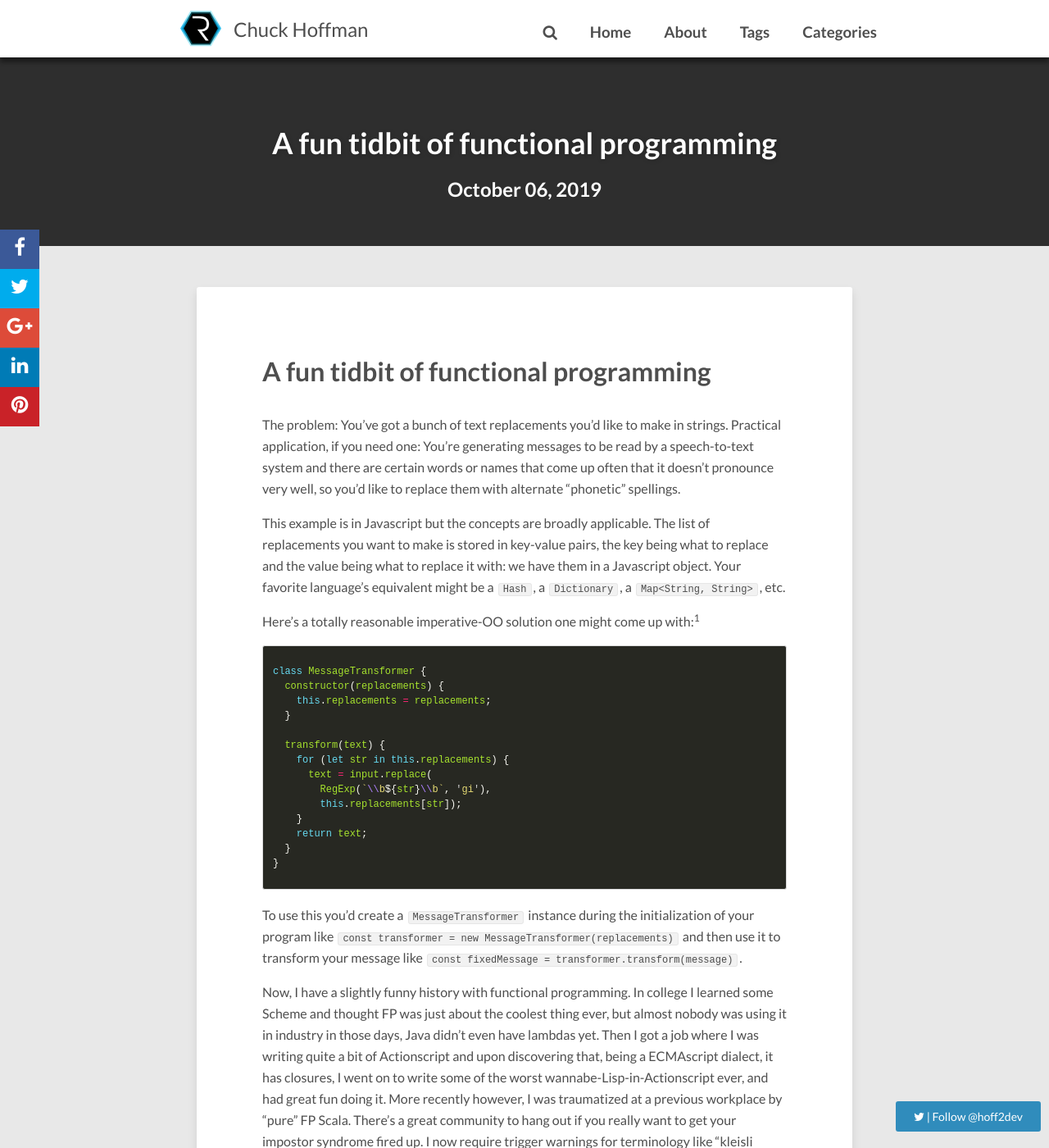
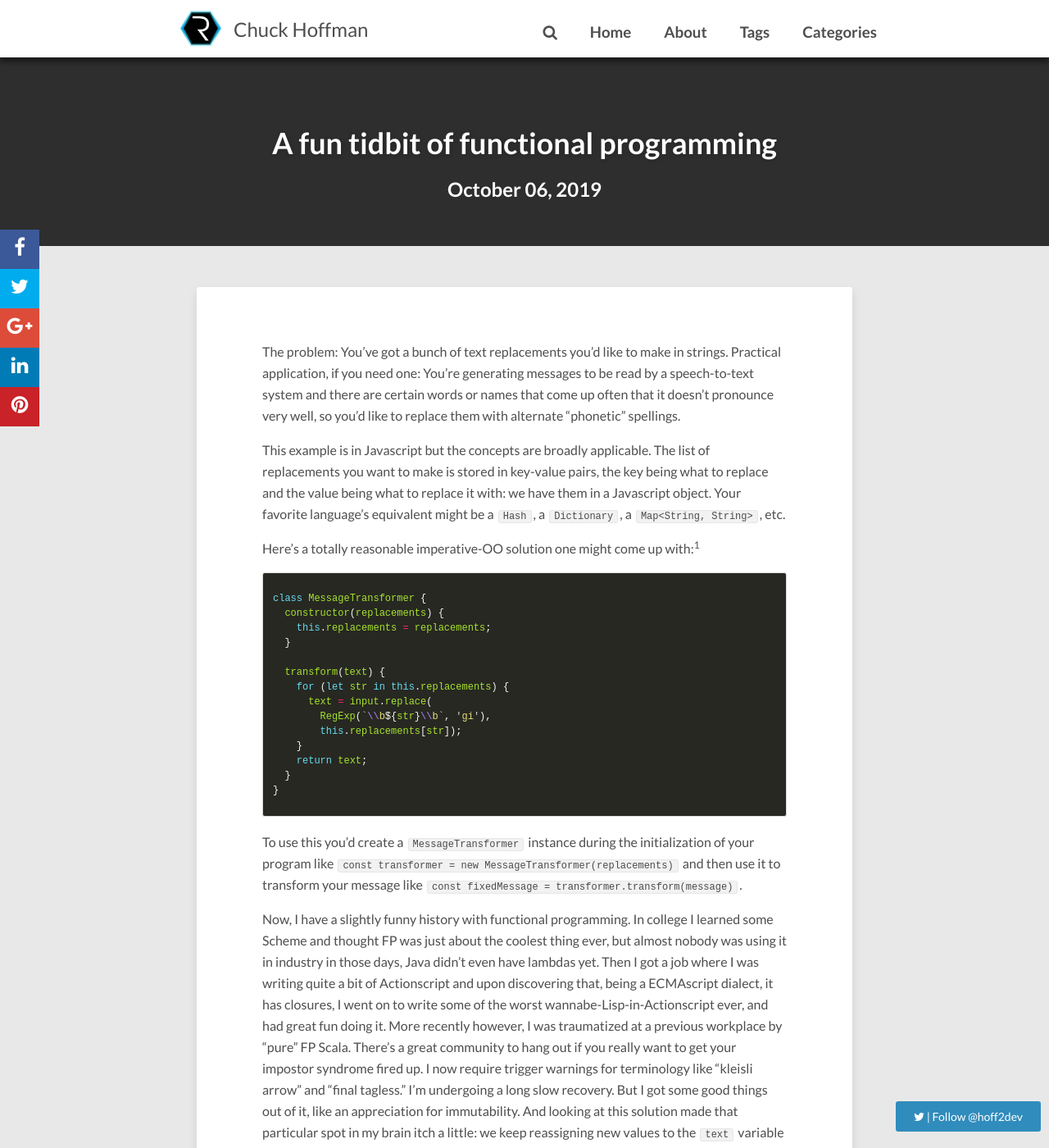
Before and after one commit to hoff2/hoff2.github.io, a Jekyll site: the page built from _posts/2019-09-23-functional-fun.md, in a window 1280 px wide and 1400 px high. Shown: the whole window at 82% size. Built offline with Jekyll 4.4.1, drawn with Linux system fonts in a browser that asks for light colours; nearby versions of some CDN libraries; comment, search, counter and statistics services are not loaded.

Commit message:
get rid of gratuitous headers & titles

```diff
--- a/_includes/header.html
+++ b/_includes/header.html
@@ -46,6 +46,7 @@
       <li class="header-item"><a href="{{site.url}}/search"><h3><i class="fa fa-search"></i></h3></a></li>
     </ul>
   </div>
+{% if page.title %}
   <div class="entry-header">
     <div class="header-title">
       <div class="header-title-wrap">
@@ -70,6 +71,7 @@
       </div><!-- /.header-title-wrap -->
     </div><!-- /.header-title -->
   </div><!-- /.entry-header -->
+{% endif %}
 
 
 <nav id="menu" style="display: none">
--- a/_layouts/post.html
+++ b/_layouts/post.html
@@ -21,7 +21,6 @@
               {% if page.image.credit %}<div class="image-credit">Image source: <a target="_blank" href="{{ page.image.creditlink }}">{{ page.image.credit }}</a></div><!-- /.image-credit -->{% endif %}
             </div>
         {% endif %}
-      <h1 class="post-title entry-title">{{ page.title }}</h1>
       {{ content }}
       <footer class="entry-meta">
         <span class="entry-tags">{% for tag in page.tags %}<a href="{{ site.url }}/tags#{{ tag }}" title="Pages tagged {{ tag }}" class="tag"><span class="term">{{ tag }}</span></a>{% unless forloop.last %}{% endunless %}{% endfor %}</span>
--- a/_sass/_page.scss
+++ b/_sass/_page.scss
@@ -150,9 +150,6 @@
 			max-width: 800px;
 			margin: 50px auto 30px auto;
 			padding: 50px 80px;
-			> p:first-child {
-				@include font-size(20);
-			}
 		}
 	}
 	#disqus_thread {
--- a/index.html
+++ b/index.html
@@ -1,8 +1,6 @@
 ---
 layout: home
-title: "Welcome to the Neo-HPSTR Blog"
-description: "Describe this nonsense."
-tags: [Jekyll, theme, themes, responsive, blog, modern]
+tags: [tech, programming, software, development]
 comments: false
 ---
 
```
Lines whose indentation alone changed are shown as unchanged.
